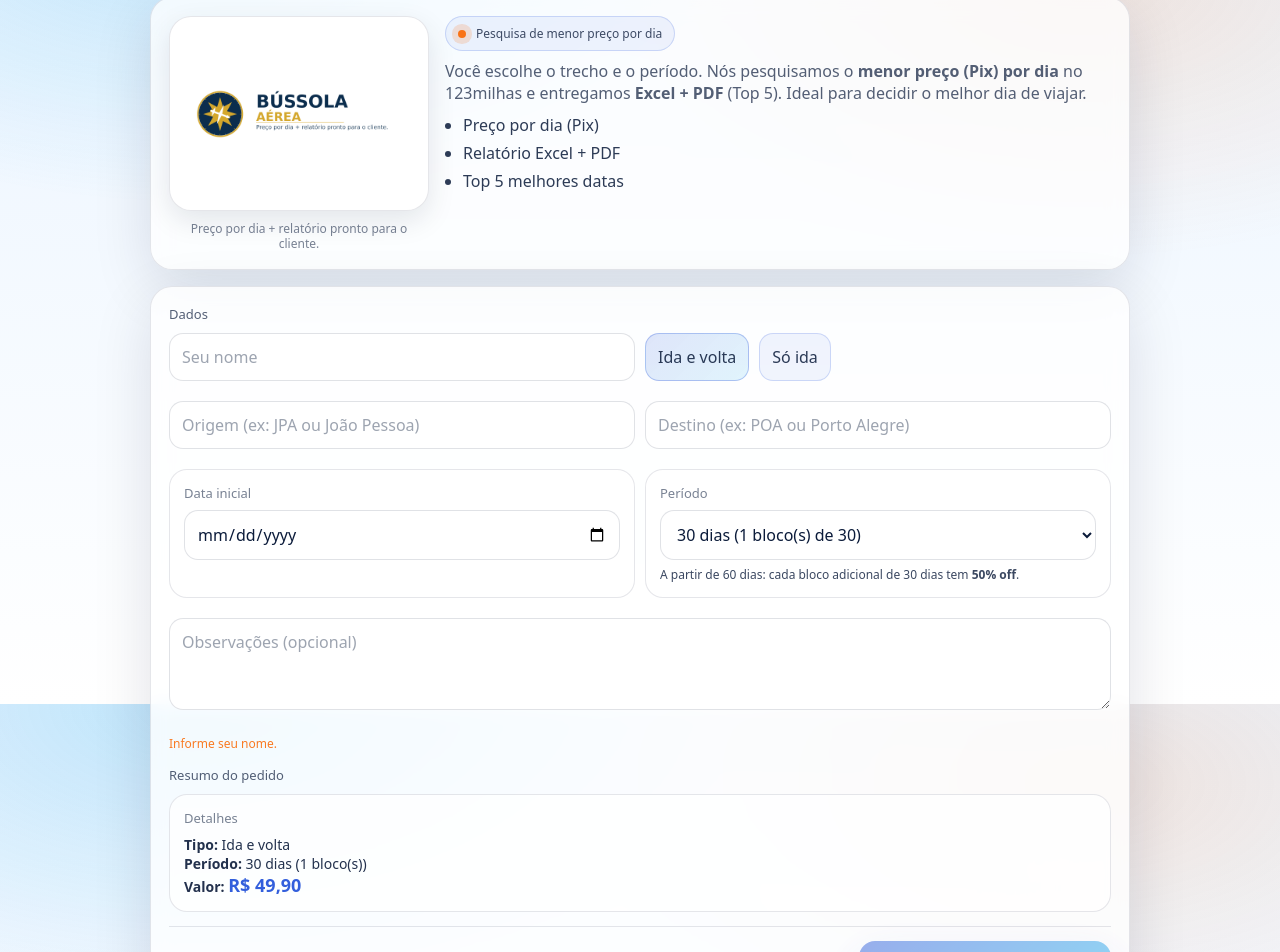
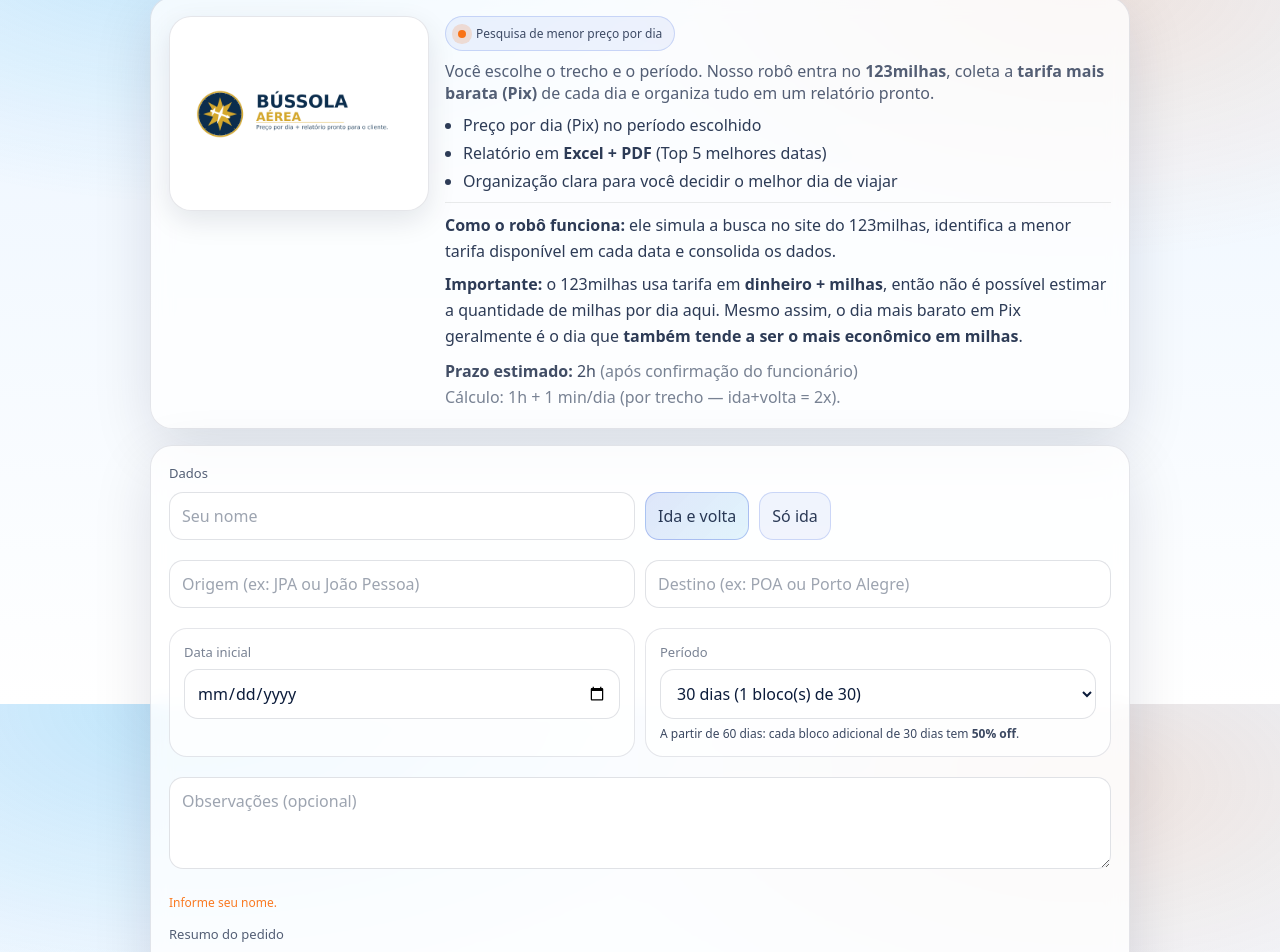
Before and after one commit to jephesson/vias-aereas-site, a Next.js app: page /bussola-aerea in a window 1280 px wide. Shown: the part 96-1048 px from the top of the page. Built offline with nearby package versions, Linux system fonts and the light colour scheme.

Commit message:
Ajusta hero da Bússola + explicação do robô e prazo estimado

```diff
--- a/src/app/bussola-aerea/page.tsx
+++ b/src/app/bussola-aerea/page.tsx
@@ -43,6 +43,23 @@
   return base + extra;
 }
 
+// ⏱️ Prazo: 1 min por dia + 1h (e em ida+volta considera 2 trechos)
+function calcEtaMinutes(tipo: TripType, totalDias: number) {
+  const legs = tipo === "ida_volta" ? 2 : 1;
+  const minutesPerDay = 1 * legs;
+  return 60 + totalDias * minutesPerDay;
+}
+
+function fmtDurationPT(totalMinutes: number) {
+  const m = Math.max(0, Math.round(totalMinutes));
+  const h = Math.floor(m / 60);
+  const r = m % 60;
+
+  if (h <= 0) return `${r} min`;
+  if (r === 0) return `${h}h`;
+  return `${h}h ${r}min`;
+}
+
 export default function Page() {
   const minToday = useMemo(() => todayISO(), []);
 
@@ -68,33 +85,43 @@
   const priceCents = calcPriceCents(tipo, periodoDias);
   const priceLabel = fmtMoneyBR(priceCents);
 
+  const etaMinutes = calcEtaMinutes(tipo, periodoDias);
+  const etaLabel = fmtDurationPT(etaMinutes);
+
   const error = useMemo(() => {
     if (!nome.trim()) return "Informe seu nome.";
     if (!origem.trim() || !destino.trim()) return "Informe origem e destino.";
     if (!dataInicial) return "Escolha a data inicial.";
-    if (periodoDias < 30 || periodoDias > 180) return "Escolha entre 30 e 180 dias.";
+    if (periodoDias < 30 || periodoDias > 180)
+      return "Escolha entre 30 e 180 dias.";
     return "";
   }, [nome, origem, destino, dataInicial, periodoDias]);
 
   const canSubmit = !error;
 
   function buildMessage() {
+    const legsTxt = tipo === "ida_volta" ? "2 trechos (ida + volta)" : "1 trecho (só ida)";
     const linhas = [
       "🧭 *Bússola Aérea — Pedido de pesquisa*",
       "",
-      "📌 Pesquisa do menor preço (Pix) por dia no 123milhas + relatório (Excel + PDF).",
+      "🤖 Pesquisa automatizada do menor preço (Pix) por dia no 123milhas + relatório (Excel + PDF).",
       "",
       `👤 *Nome:* ${nome.trim()}`,
       `✈️ *Trecho:* ${origem.trim()} → ${destino.trim()}`,
       `🧾 *Tipo:* ${
-        tipo === "ida_volta" ? "Ida e volta (inclui trecho inverso)" : "Só ida"
+        tipo === "ida_volta"
+          ? "Ida e volta (inclui trecho inverso)"
+          : "Só ida"
       }`,
       `📅 *Data inicial:* ${isoToBR(dataInicial)}`,
       `🗓️ *Período:* ${periodoDias} dias (${blocks} bloco(s) de 30)`,
+      `🧭 *Processamento:* ${legsTxt}`,
       `💰 *Valor:* ${priceLabel}`,
+      `⏱️ *Prazo estimado:* ${etaLabel} (após confirmação do funcionário)`,
       obs.trim() ? `📝 *Obs:* ${obs.trim()}` : null,
       "",
-      "✅ Pedido pronto para confirmação e pagamento.",
+      "ℹ️ O 123milhas utiliza tarifa em dinheiro + milhas; não dá para estimar o valor em milhas por dia aqui.",
+      "✅ Porém, ao encontrar o dia mais barato em Pix, geralmente é o dia que também tende a ter o menor custo em milhas.",
       "",
       `Vias Aéreas • CNPJ ${CNPJ}`,
     ].filter(Boolean);
@@ -104,7 +131,9 @@
 
   function openWhats() {
     const msg = buildMessage();
-    const url = `https://wa.me/${WHATSAPP_NUMBER}?text=${encodeURIComponent(msg)}`;
+    const url = `https://wa.me/${WHATSAPP_NUMBER}?text=${encodeURIComponent(
+      msg
+    )}`;
     const win = window.open(url, "_blank");
 
     if (win) {
@@ -144,7 +173,7 @@
 
       <div className="va-shell">
         <header className="va-header">
-          {/* ✅ Logo retângulo completo + descrição embaixo (sem repetir o nome do lado direito) */}
+          {/* ✅ Logo retângulo completo (sem legenda “Preço por dia...”) */}
           <div className="va-brand va-brand--hero">
             <div className="va-brandMedia">
               <div className="va-logoCard">
@@ -154,10 +183,6 @@
                   className="va-logoFill"
                 />
               </div>
-
-              <div className="va-logoCaption">
-                <span>Preço por dia + relatório pronto para o cliente.</span>
-              </div>
             </div>
 
             <div>
@@ -166,16 +191,42 @@
               </div>
 
               <p className="va-subtitle" style={{ marginTop: 10 }}>
-                Você escolhe o trecho e o período. Nós pesquisamos o{" "}
-                <b>menor preço (Pix) por dia</b> no 123milhas e entregamos{" "}
-                <b>Excel + PDF</b> (Top 5). Ideal para decidir o melhor dia de viajar.
+                Você escolhe o trecho e o período. Nosso robô entra no{" "}
+                <b>123milhas</b>, coleta a <b>tarifa mais barata (Pix)</b> de cada
+                dia e organiza tudo em um relatório pronto.
               </p>
 
               <ul className="va-list" style={{ marginTop: 10 }}>
-                <li>Preço por dia (Pix)</li>
-                <li>Relatório Excel + PDF</li>
-                <li>Top 5 melhores datas</li>
+                <li>Preço por dia (Pix) no período escolhido</li>
+                <li>Relatório em <b>Excel + PDF</b> (Top 5 melhores datas)</li>
+                <li>Organização clara para você decidir o melhor dia de viajar</li>
               </ul>
+
+              <div className="va-divider" />
+
+              <p className="va-text">
+                <b>Como o robô funciona:</b> ele simula a busca no site do 123milhas,
+                identifica a menor tarifa disponível em cada data e consolida os dados.
+              </p>
+
+              <p className="va-text" style={{ marginTop: 8 }}>
+                <b>Importante:</b> o 123milhas usa tarifa em <b>dinheiro + milhas</b>,
+                então não é possível estimar a quantidade de milhas por dia aqui.
+                Mesmo assim, o dia mais barato em Pix geralmente é o dia que{" "}
+                <b>também tende a ser o mais econômico em milhas</b>.
+              </p>
+
+              <p className="va-meta" style={{ marginTop: 10 }}>
+                <b>Prazo estimado:</b> {etaLabel}{" "}
+                <span style={{ color: "var(--muted2)" }}>
+                  (após confirmação do funcionário)
+                </span>
+                <br />
+                <span style={{ color: "var(--muted2)" }}>
+                  Cálculo: 1h + 1 min/dia{" "}
+                  {tipo === "ida_volta" ? "(por trecho — ida+volta = 2x)" : ""}.
+                </span>
+              </p>
             </div>
           </div>
         </header>
@@ -203,7 +254,9 @@
                   <button
                     type="button"
                     onClick={() => setTipo("ida_volta")}
-                    className={`va-chip ${tipo === "ida_volta" ? "va-chip--on" : ""}`}
+                    className={`va-chip ${
+                      tipo === "ida_volta" ? "va-chip--on" : ""
+                    }`}
                   >
                     Ida e volta
                   </button>
@@ -258,7 +311,8 @@
                     ))}
                   </select>
                   <div style={{ fontSize: 12, opacity: 0.8, marginTop: 6 }}>
-                    A partir de 60 dias: cada bloco adicional de 30 dias tem <b>50% off</b>.
+                    A partir de 60 dias: cada bloco adicional de 30 dias tem{" "}
+                    <b>50% off</b>.
                   </div>
                 </div>
               </div>
@@ -274,7 +328,13 @@
               </div>
 
               {error ? (
-                <div style={{ marginTop: 10, fontSize: 12, color: "rgba(249,115,22,.95)" }}>
+                <div
+                  style={{
+                    marginTop: 10,
+                    fontSize: 12,
+                    color: "rgba(249,115,22,.95)",
+                  }}
+                >
                   {error}
                 </div>
               ) : null}
@@ -285,25 +345,44 @@
               <div className="va-box">
                 <div className="va-boxTitle">Detalhes</div>
                 <div style={{ fontSize: 14, opacity: 0.9, marginTop: 6 }}>
-                  <b>Tipo:</b> {tipo === "ida_volta" ? "Ida e volta" : "Só ida"} <br />
+                  <b>Tipo:</b> {tipo === "ida_volta" ? "Ida e volta" : "Só ida"}{" "}
+                  <br />
                   <b>Período:</b> {periodoDias} dias ({blocks} bloco(s)) <br />
                   <b>Valor:</b>{" "}
-                  <span style={{ fontSize: 18, fontWeight: 900, color: "var(--blue)" }}>
+                  <span
+                    style={{
+                      fontSize: 18,
+                      fontWeight: 900,
+                      color: "var(--blue)",
+                    }}
+                  >
                     {priceLabel}
                   </span>
+                  <br />
+                  <b>Prazo estimado:</b>{" "}
+                  <span style={{ fontWeight: 900 }}>{etaLabel}</span>{" "}
+                  <span style={{ color: "var(--muted2)" }}>
+                    (após confirmação do funcionário)
+                  </span>
+                  <div style={{ fontSize: 12, color: "var(--muted2)", marginTop: 6 }}>
+                    Cálculo: 1h + 1 min/dia {tipo === "ida_volta" ? "(por trecho — ida+volta = 2x)" : ""}.
+                  </div>
                 </div>
               </div>
             </section>
 
             <div className="va-footer">
               <div className="va-note">
-                Ao clicar em enviar, abriremos o WhatsApp com a mensagem pronta para finalizar o pedido.
+                Ao clicar em enviar, abriremos o WhatsApp com a mensagem pronta
+                para finalizar o pedido. O prazo acima é uma estimativa.
               </div>
 
               <button
                 type="submit"
                 disabled={!canSubmit}
-                className={`va-cta va-cta--pulse ${canSubmit ? "" : "va-cta--off"}`}
+                className={`va-cta va-cta--pulse ${
+                  canSubmit ? "" : "va-cta--off"
+                }`}
               >
                 Enviar pedido no WhatsApp
               </button>
```
